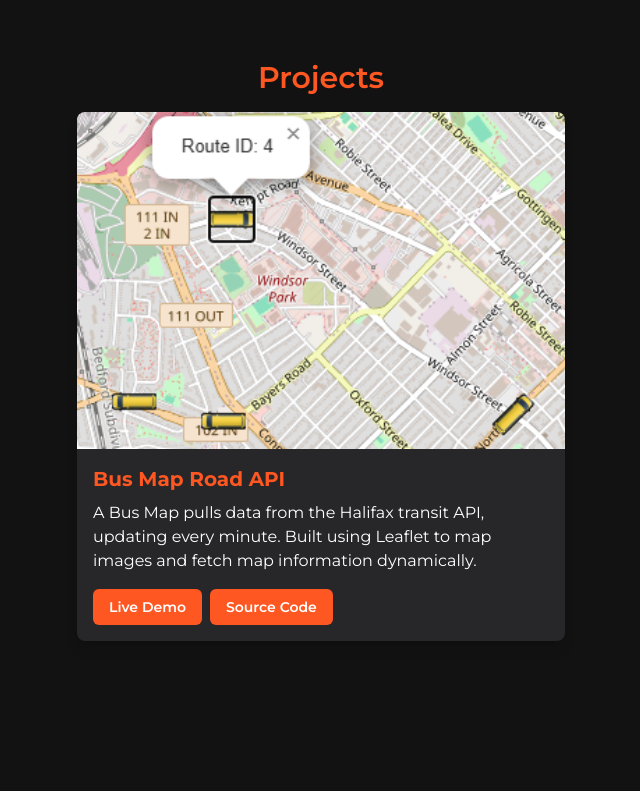
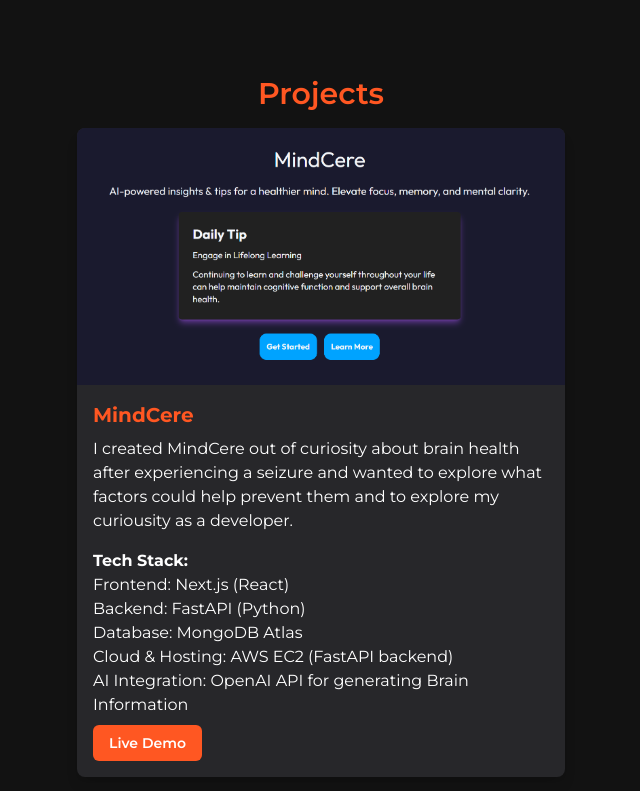
Before and after one commit to cameronhilliard/portfolio-2025, a Next.js app: page / in a window 1280 px wide. Shown: the part 1640-2431 px from the top of the page, without its empty margins (319-959 px from the left). Before the commit the page ends 2377 px from the top, so only its background shows below. Built offline with nearby package versions, Linux system fonts and the light colour scheme; what tailwindcss-animated would draw is missing.

Commit message:
added new project card

```diff
--- a/src/app/components/Homepage.js
+++ b/src/app/components/Homepage.js
@@ -27,7 +27,7 @@
         <p className='font-mont lg:text-xl text-accent dark:text-white mx-auto mt-4 mb-4 italic'>
           "Turning Logic into Limitless Possibilities."
         </p>
-        <div className='flex mx-auto mt-4'>
+        <div className='flex mx-auto mt-8'>
           <Link href="#projectspage" className='bg-accent rounded-lg mr-4 p-4 font-mont lg:text-lg font-bold'>
             View My work
           </Link>
@@ -117,7 +117,40 @@
             </div>
           </div> */}
 
+
+
+
+
       <div className="max-w-sm sm:max-w-lg mt-4 dark:bg-zinc-800 rounded-lg shadow-lg overflow-hidden  z-[1] mx-auto">
+      <Image
+            src={"/images/mindcere-pic.png"}
+            width={300}
+            height={100}
+            alt="Project Preview"
+            className='w-full'
+          />
+            <div className="p-4">
+              <h2 className="text-xl font-bold text-accent mb-2 font-mont">MindCere</h2>
+                <p className="text-accent dark:text-white font-mont mb-4">
+                I created MindCere out of curiosity about brain health after experiencing a seizure and wanted to explore what factors could help prevent them and to explore my curiousity as a developer.
+                </p>
+                <ul className='font-mont pb-2'>
+                  <li className='font-bold'>Tech Stack:</li>
+                  <li>Frontend: Next.js (React)</li>
+                  <li>Backend: FastAPI (Python)</li>
+                  <li>Database: MongoDB Atlas</li>
+                  <li>Cloud & Hosting: AWS EC2 (FastAPI backend)</li>
+
+                  <li>AI Integration: OpenAI API for generating Brain Information</li>
+                </ul>
+                <Link href="https://www.mindcere.com" className="inline-block font-mont bg-accent hover:bg-orange-500 text-white px-4 py-2 mx-auto rounded-md text-sm font-semibold transition">Live Demo</Link>
+                {/* <Link href="https://cameronhilliard.github.io/busmapapi/" className="inline-block font-mont bg-accent hover:bg-orange-500 text-white px-4 ml-2 py-2 rounded-md text-sm font-semibold transition"> Source Code </Link> */}
+            </div>
+          </div>
+
+
+
+          <div className="max-w-sm sm:max-w-lg mt-4 dark:bg-zinc-800 rounded-lg shadow-lg overflow-hidden  z-[1] mx-auto">
       <Image
             src={"/images/busmapimage.png"}
             width={300}
```
Also changed, not shown: public/images/mindcere-pic.png (added).
